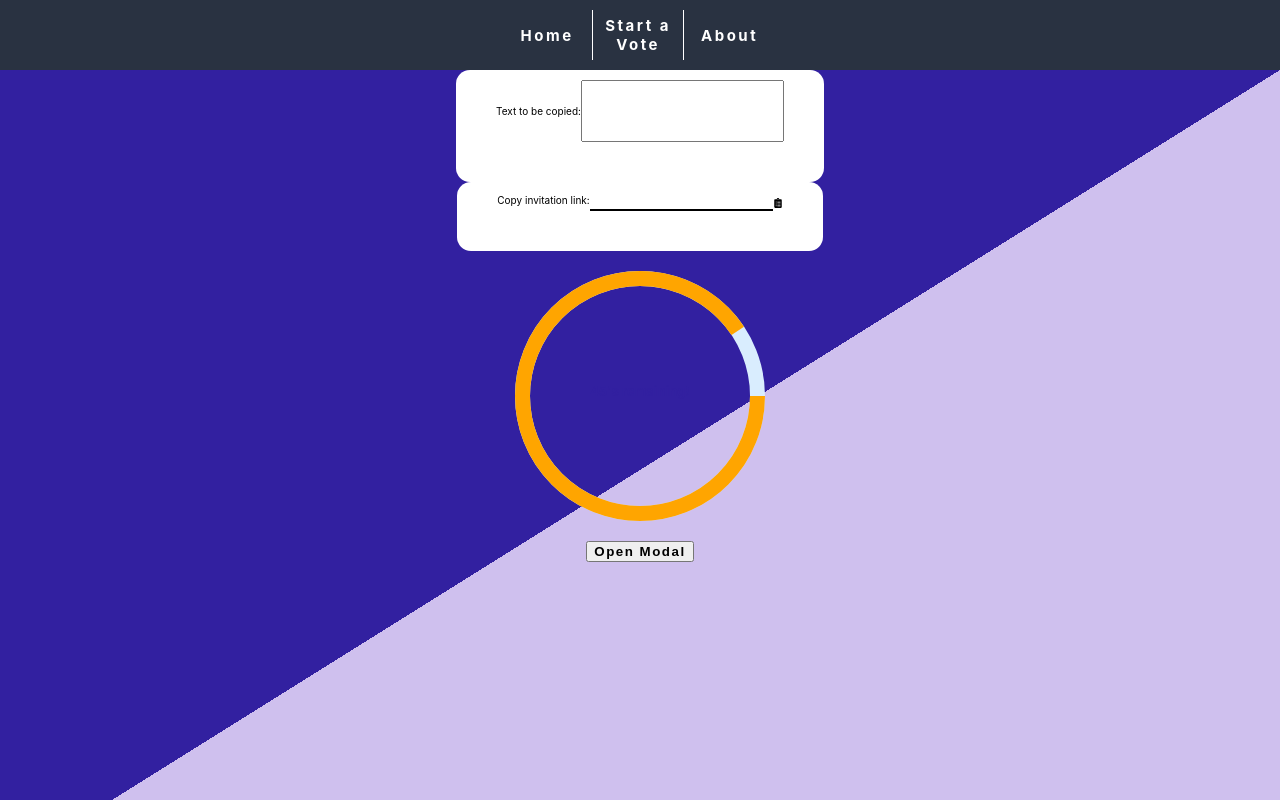
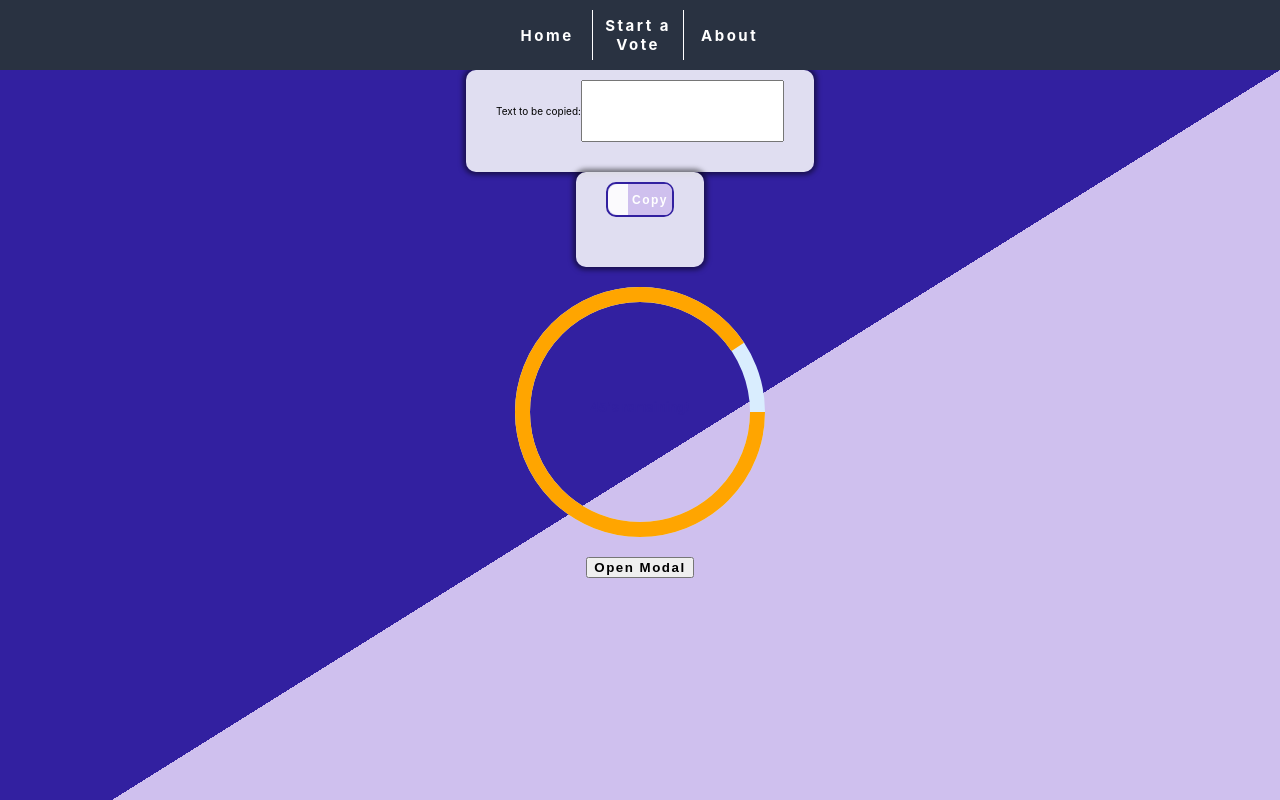
Before and after one commit to aaspinwall/collab, a Next.js app in the folder frontend/: page /development in a window 1280 px wide. Shown: the top 800 px of the page. Built offline with nearby package versions, Linux system fonts and the light colour scheme.

Commit message:
create room styling

```diff
--- a/frontend/components/ui/card/index.jsx
+++ b/frontend/components/ui/card/index.jsx
@@ -2,9 +2,10 @@ import styled from "styled-components";
 
 const Card = styled.div`
   display: grid;
-  background: white;
-  border-radius: 14px;
-  padding: 1rem 4rem 4rem;
+  background-color: rgba(255, 255, 255, 0.85);
+  border-radius: 10px;
+  padding: 1rem 3rem 3rem;
+  box-shadow: 0 0 5px 3px rgba(0, 0, 0, 0.5);
 `;
 
 export default Card;
--- a/frontend/components/ui/copytoclipboard.jsx
+++ b/frontend/components/ui/copytoclipboard.jsx
@@ -1,8 +1,6 @@
 import React, { useState, useRef } from "react";
-
-import { FaClipboardList as AssignmentOutlinedIcon } from "react-icons/fa";
-import { IoMdCheckmark as CheckCircleOutlineIcon } from "react-icons/io";
-import styled, { keyframes } from "styled-components";
+import styled, { keyframes, css } from "styled-components";
+import { COLORS } from "../../styles/colors";
 
 // Reverted to using both clipboard_api and execCommand
 // we pass the text string as  props to the child component CopyToClipBoardButton
@@ -10,18 +8,17 @@ import styled, { keyframes } from "styled-components";
 //and that will copy the string to the clipboard
 //Paste away!!
 
-//TODO: finetune styling.
-
 const fadeIn = keyframes`
-  from {
-    transform: rotate(0deg) scale(0.1);
-    opacity: 0;
-
+  0% {
+    transform: rotate(0deg);
   }
 
-  to {
-    transform: rotate(360deg) scale(1);
-    opacity: 1;
+  50% {
+    transform: rotate(360deg);
+  }
+
+  100% {
+    transform: rotate(0deg);
   }
 `;
 
@@ -35,7 +32,7 @@ const CopyToClipBoardButton = ({ text }) => {
       inputRef.current.select();
       document.execCommand("copy");
     }
-    const textToCopy = inputRef.current.value;
+    const textToCopy = inputRef.current.innerText;
     try {
       await navigator.clipboard.writeText(textToCopy);
       setCopy(true);
@@ -45,53 +42,86 @@ const CopyToClipBoardButton = ({ text }) => {
   };
   return (
     <Wrapper>
-      <span>Copy invitation link:</span>
-      <Input
-        ref={inputRef}
-        value={text}
-        readOnly={true}
-        className="ctcbb-input"
-      />
-      <IconWrapper>
-        <AssignmentOutlinedIcon onClick={() => handleClick()} />
-      </IconWrapper>
+      <LinkToCopy ref={inputRef}>{text.slice(7)}</LinkToCopy>
       {copy ? (
-        <IconWrapper>
-          <div className="checked">
-            <CheckCircleOutlineIcon color="primary" />
-            <span>Copied To Clipboard!</span>
-          </div>
-        </IconWrapper>
+        <CopiedWrapper>
+          <span className={"checked"}>Copied!</span>
+        </CopiedWrapper>
       ) : (
-        <></>
+        <CopyWrapper onClick={() => handleClick()}>
+          <span>Copy</span>
+        </CopyWrapper>
       )}
     </Wrapper>
   );
 };
 
-//a minimal styling for now
-
 const Wrapper = styled.div`
   white-space: nowrap;
-  input,
-  div,
-  svg {
+  input {
     display: inline-block;
     white-space: normal;
     vertical-align: middle;
   }
+  display: flex;
+  justify-content: space-between;
+  margin-bottom: 20px;
+  border: 2px solid ${COLORS.PURPLES.MAIN};
+  border-radius: 10px;
+  height: 35px;
 `;
-const Input = styled.input`
+const LinkToCopy = styled.p`
+  display: flex;
+  align-items: center;
   border: none;
-  border-bottom: 2px solid black;
   overflow: hidden;
+  background-color: rgba(255, 255, 255, 0.85);
+  height: 100%;
+  width: 100%;
+  border-top-left-radius: 10px;
+  border-bottom-left-radius: 10px;
+  margin: 0;
+  padding: 0 10px;
+  flex: 5;
+  font-weight: bold;
+  outline: none;
 `;
 
-//I wrap the icon(an svg) in a div so it's easier to manipulate and place where we want. Couldn't do it without doing that.
-const IconWrapper = styled.div`
+const SharedStyles = css`
+  display: flex;
+  justify-content: center;
+  flex: 1;
+  align-items: center;
+  font-size: 1.2em;
+  font-weight: bold;
+  height: 100%;
+  width: 100%;
+  padding: 2px;
+  border-top-right-radius: 7px;
+  border-bottom-right-radius: 7px;
+  outline: none;
+`;
+
+const CopyWrapper = styled.button`
+  ${SharedStyles}
+  background-color: ${COLORS.PURPLES.LIGHT};
+  color: ${COLORS.SHADES.WHITE};
+  border: 2px solid ${COLORS.PURPLES.LIGHT};
+
+  :hover {
+    background-color: ${COLORS.PURPLES.MAIN};
+    border: 2px solid ${COLORS.PURPLES.MAIN};
+  }
+`;
+
+const CopiedWrapper = styled.button`
+  ${SharedStyles}
   .checked {
     animation: ${fadeIn} 0.8s linear;
   }
+  background-color: ${COLORS.PURPLES.MAIN};
+  color: ${COLORS.SHADES.WHITE};
+  border: 2px solid ${COLORS.PURPLES.MAIN};
 `;
 
 export default CopyToClipBoardButton;
```
Also changed, not shown: frontend/components/CreateRoomForm.js (+7 -1 lines), frontend/components/SocialMediaSharing.jsx (+9 -1 lines), frontend/components/animations/Boop.js (+6 -6 lines).
